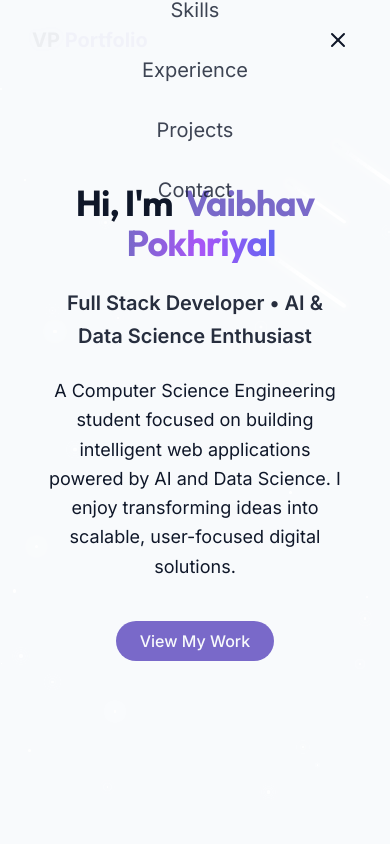
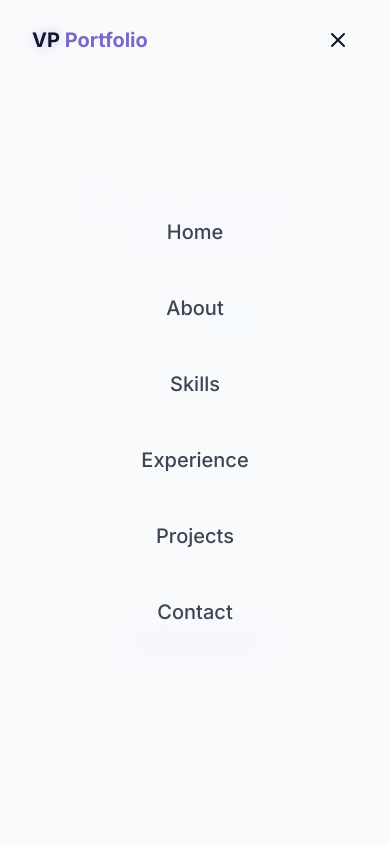
Before and after one commit to vaibhavpokhriyal13/Portfolio, a React (Vite) app: page / in a window 390 px wide. Both pictures are taken after a click on the button "Open Menu". Shown: the top 844 px of the page. Built offline with nearby package versions, Linux system fonts and the light colour scheme.

Commit message:
made changes

```diff
--- a/src/components/Navbar.jsx
+++ b/src/components/Navbar.jsx
@@ -28,14 +28,16 @@ export const Navbar = () => {
         setIsScrolled(false);
       }
 
-      // Hide navbar when scrolling down, show when scrolling up
-      if (currentScrollY > lastScrollY && currentScrollY > 100 && !isMenuOpen) {
+      // Hide navbar when scrolling down, show when scrolling up (with 10px threshold)
+      const scrollDiff = currentScrollY - lastScrollY;
+      if (Math.abs(scrollDiff) > 10) {
+        if (scrollDiff > 0 && currentScrollY > 100 && !isMenuOpen) {
           setIsVisible(false);
         } else {
           setIsVisible(true);
         }
-
         setLastScrollY(currentScrollY);
+      }
     };
 
     window.addEventListener("scroll", handleScroll);
@@ -43,9 +45,10 @@ export const Navbar = () => {
   }, [lastScrollY, isMenuOpen]);
 
   return (
+    <>
       <nav
         className={cn(
-        "fixed w-full z-40 transition-all duration-300 transform",
+          "fixed w-full z-50 transition-all duration-300 transform",
           isScrolled
             ? "py-3 bg-background/95 backdrop-blur-md shadow-md border-b border-border/20"
             : "py-5 bg-transparent",
@@ -56,6 +59,7 @@ export const Navbar = () => {
           <a
             className="text-xl font-bold text-primary flex items-center"
             href="#hero"
+            onClick={() => setIsVisible(true)}
           >
             <span className="relative z-10">
               <span className="text-glow text-foreground"> VP </span>{" "}
@@ -70,45 +74,50 @@ export const Navbar = () => {
                 key={key}
                 href={item.href}
                 className="text-foreground/80 hover:text-primary transition-colors duration-300"
+                onClick={() => setIsVisible(true)}
               >
                 {item.name}
               </a>
             ))}
           </div>
 
-        {/* mobile nav */}
-
+          {/* mobile nav toggle button */}
           <button
             onClick={() => setIsMenuOpen((prev) => !prev)}
-          className="md:hidden p-2 text-foreground z-50"
+            className="md:hidden p-2 text-foreground z-50 cursor-pointer"
             aria-label={isMenuOpen ? "Close Menu" : "Open Menu"}
           >
             {isMenuOpen ? <X size={24} /> : <Menu size={24} />}{" "}
           </button>
+        </div>
+      </nav>
 
+      {/* mobile menu overlay (rendered outside the transformed nav to preserve fixed inset-0 viewport positioning) */}
       <div
         className={cn(
-            "fixed inset-0 bg-background/95 backdroup-blur-md z-40 flex flex-col items-center justify-center",
+          "fixed inset-0 bg-background/98 backdrop-blur-lg z-40 flex flex-col items-center justify-center",
           "transition-all duration-300 md:hidden",
           isMenuOpen
             ? "opacity-100 pointer-events-auto"
             : "opacity-0 pointer-events-none"
         )}
       >
-          <div className="flex flex-col space-y-8 text-xl">
+        <div className="flex flex-col space-y-8 text-xl text-center">
           {navItems.map((item, key) => (
             <a
               key={key}
               href={item.href}
-                className="text-foreground/80 hover:text-primary transition-colors duration-300"
-                onClick={() => setIsMenuOpen(false)}
+              className="text-foreground/80 hover:text-primary transition-colors duration-300 font-medium py-2"
+              onClick={() => {
+                setIsMenuOpen(false);
+                setIsVisible(true);
+              }}
             >
               {item.name}
             </a>
           ))}
         </div>
       </div>
-      </div>
-    </nav>
+    </>
   );
 };
--- a/src/index.css
+++ b/src/index.css
@@ -106,6 +106,10 @@
     @apply scroll-smooth;
   }
 
+  section {
+    scroll-margin-top: 80px;
+  }
+
   body {
     @apply bg-background text-foreground transition-colors duration-300;
     font-family: 'Inter', system-ui, -apple-system, BlinkMacSystemFont, 'Segoe UI', Roboto, sans-serif;
```
Lines whose indentation alone changed are shown as unchanged.
